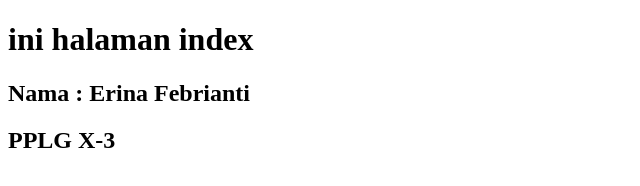
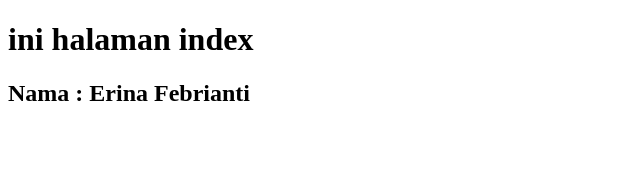
Before and after one commit to gloeserin/Simulasi-Branch-Remote-12108407, a plain HTML site: page index.html in a window 1280 px wide. Shown: the whole page, without its empty margins (0-640 px from the left). Drawn offline with Linux system fonts and the light colour scheme.

Commit message:
menghapus rombel

```diff
--- a/index.html
+++ b/index.html
@@ -8,6 +8,6 @@
 <body>
     <h1>ini halaman index</h1>
     <h2>Nama : Erina Febrianti</h2>
-    <h2>PPLG X-3</h2>
+
 </body>
 </html>
```
